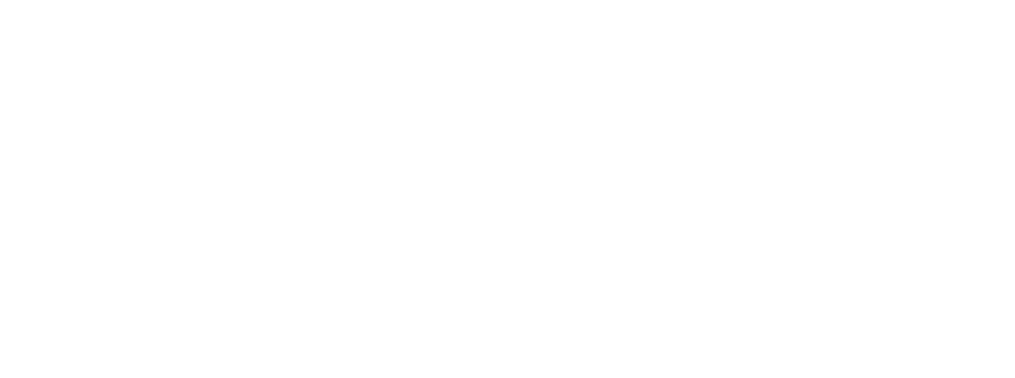
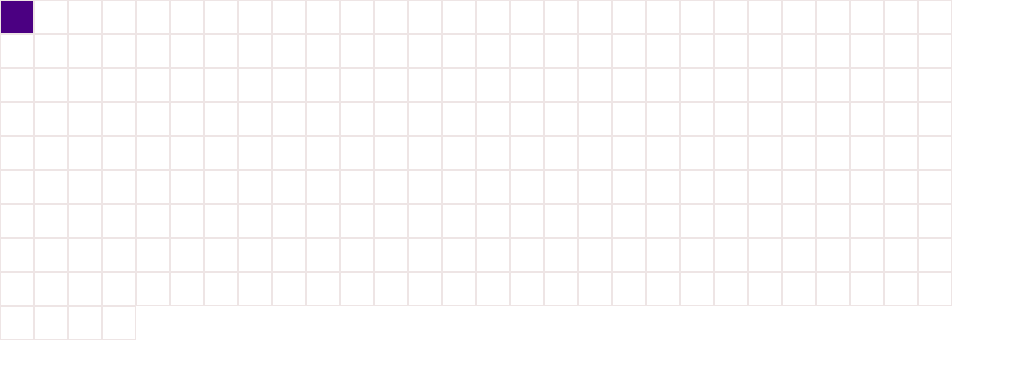
Before and after one commit to sulexware/etch-a-sketch, a plain HTML site: page index.html in a window 1280 px wide. Shown: the whole page, without its empty margins (0-1015 px from the left). Drawn offline with Linux system fonts and the light colour scheme.

Commit message:
Phase 1 Implementation
Achieved stated objectives using eventlisteners

```diff
--- a/index.html
+++ b/index.html
@@ -6,7 +6,7 @@
     <meta name="viewport" content="width=device-width, initial-scale=1.0">
     <title>Etch-A-Sketch</title>
     <link rel="stylesheet" href="style.css">
-    <script rel="Javascript" src="script.js"></script>
+    <script rel="Javascript" src="script.js" defer></script>
 </head>
 <body>
     <div id="container"></div>
--- a/script.js
+++ b/script.js
@@ -1 +1,27 @@
 // Scripts needed to implement etch-a-sketch
+
+const container = document.querySelector('#container');
+
+for(let i = 1; i<=16; i++){
+
+    for(let k = 1; k<=16; k++){
+
+        const divList = document.createElement('div');
+
+        divList.classList.add("box");
+
+        container.appendChild(divList);
+    }
+}
+
+const boxes = document.querySelectorAll('.box');
+
+boxes.forEach((box) => {
+
+    // and for each one we add a 'click' listener
+    box.addEventListener('mouseover', () => {
+
+    box.classList.add("shadeBox");
+
+    });
+  });
--- a/style.css
+++ b/style.css
@@ -1 +1,24 @@
 /** Style used for the etch-a-sketch program **/
+
+body{
+    margin: 0;
+}
+
+.box {
+    padding: 16px;
+    border: 1px solid rgb(238, 229, 229);
+}
+
+#container {
+   width: 960px;
+   display: flex;
+   flex-wrap: wrap;
+}
+/*
+.box:hover {
+    background-color: indigo;
+}
+*/
+.shadeBox {
+    background-color: indigo;
+}
```
